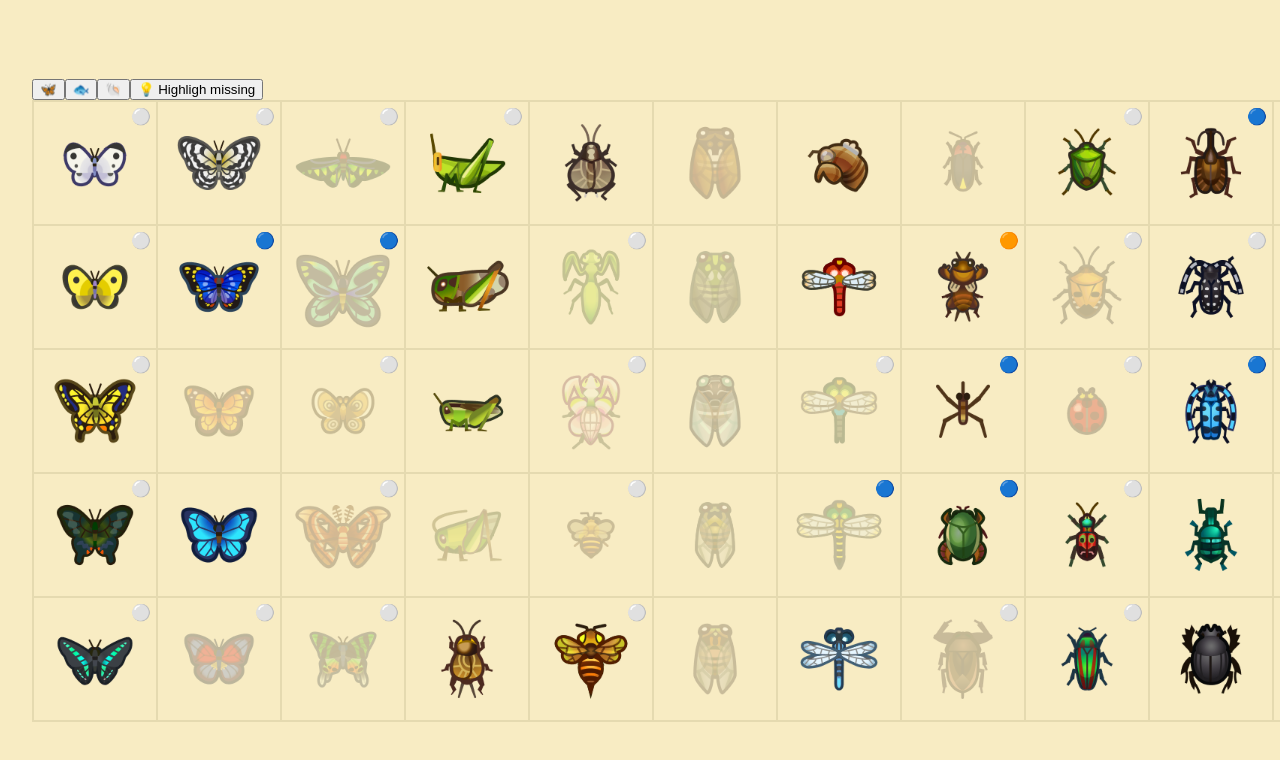
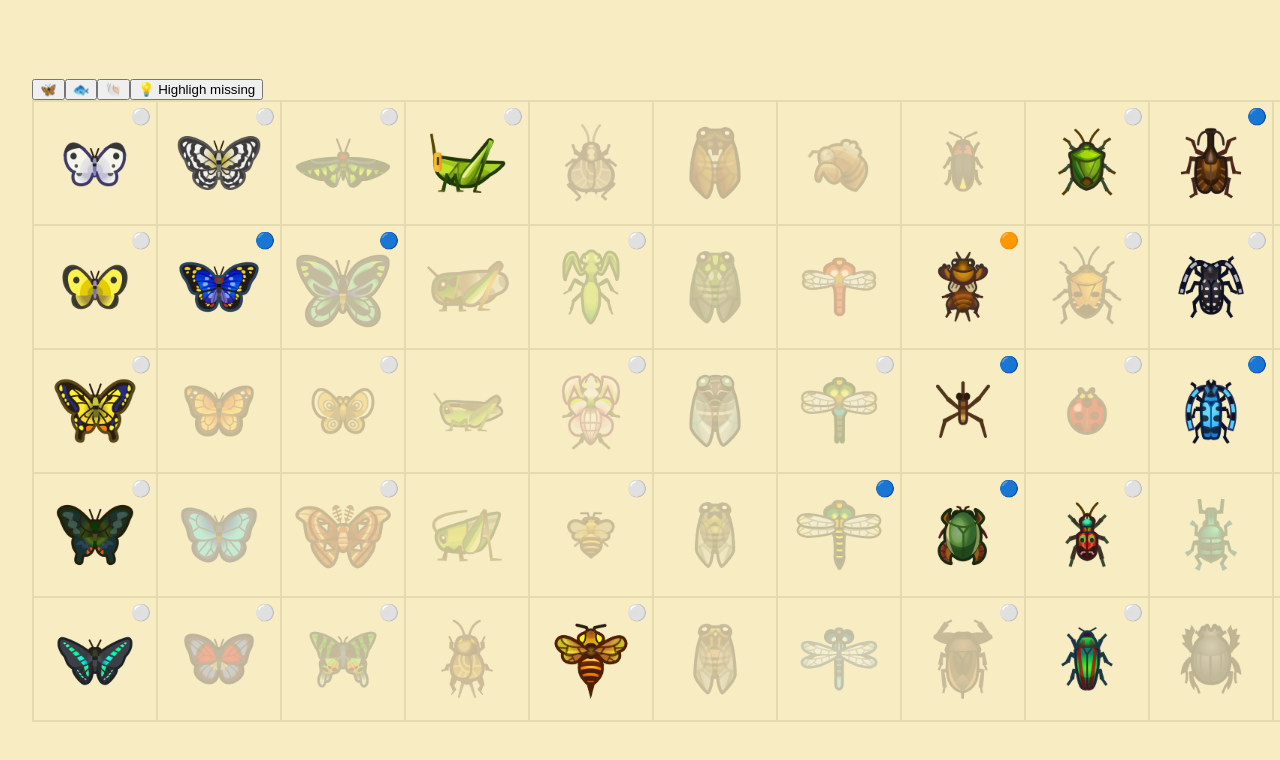
Before and after one commit to lanahrone/acnh-bestiary, a Vue app: page / in a window 1280 px wide. Shown: the top 760 px of the page. Built offline with nearby package versions, Linux system fonts and the light colour scheme.

Commit message:
Fix opacity if not available this month

```diff
--- a/src/components/TheCell.vue
+++ b/src/components/TheCell.vue
@@ -1,7 +1,7 @@
 <template>
     <div :class="{ highlight: highlightMissing && availableThisMonth && !owned }" class="cell" @click="toggleOwnership()">
         <div v-if="availableThisMonth" :class="{ blink: isLastHour }" class="icon">{{ icon }}</div>
-        <img :src="img" :alt="item.name" :style="{ opacity: availableNow ? 1 : 0.25 }" />
+        <img :src="img" :alt="item.name" :style="{ opacity: availableThisMonth && availableNow ? 1 : 0.25 }" />
         <div v-if="owned" class="owned">✔️</div>
     </div>
 </template>
```
